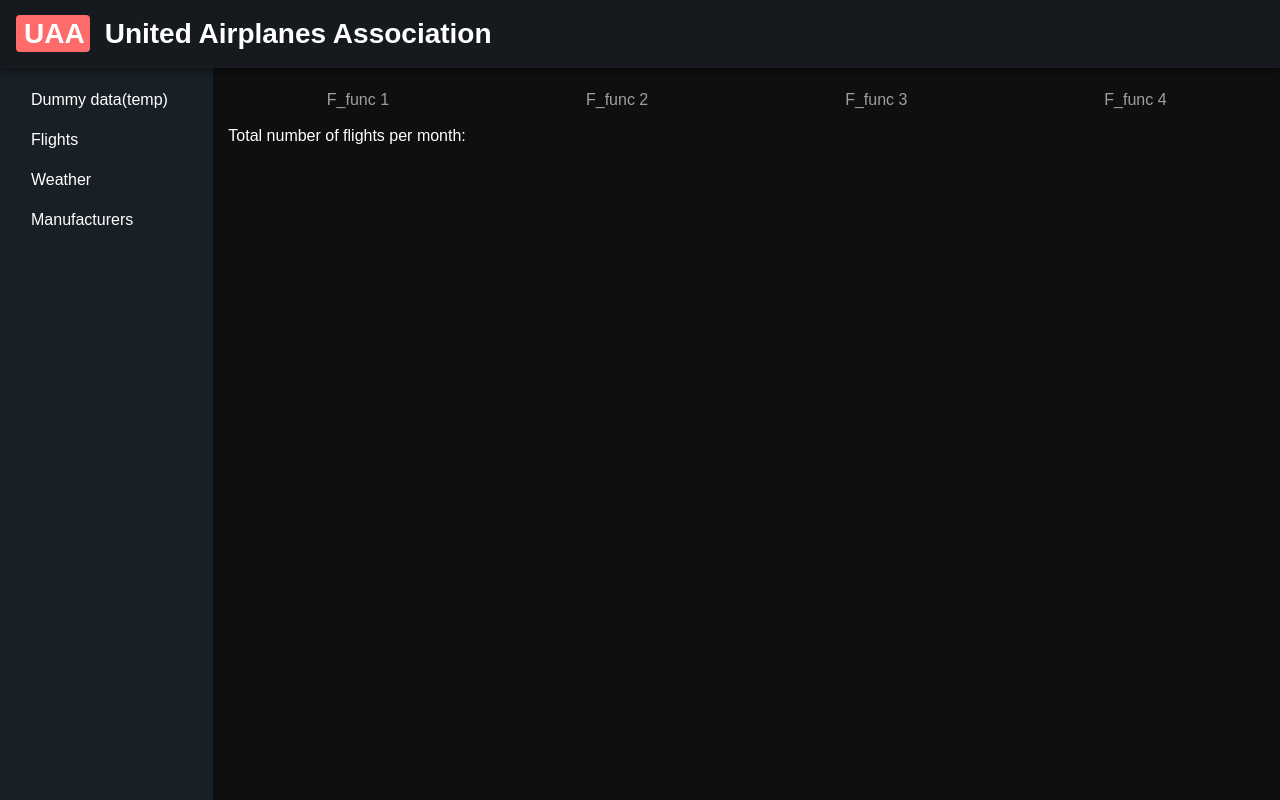
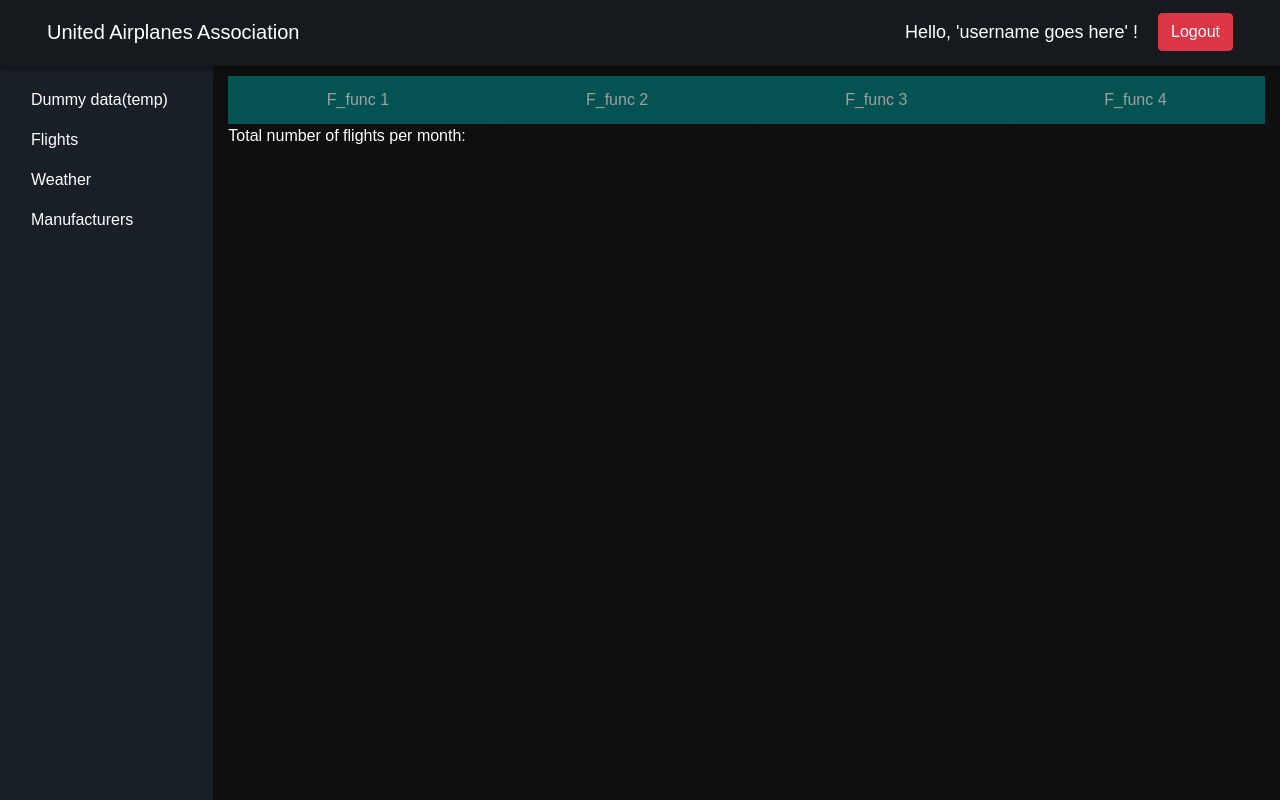
Before and after one commit to GrafZepp67/sep6-ng-app-repo, an Angular app in the folder sep6-app/: page /flights in a window 1280 px wide. Built offline with nearby package versions, Linux system fonts and the light colour scheme.

Commit message:
Modified navbar, added user name greeting field and logoff button

```diff
--- a/sep6-app/src/app/app.module.ts
+++ b/sep6-app/src/app/app.module.ts
@@ -16,7 +16,6 @@ import { DummyDataService } from './services/dummy-data.service';
 import { FlightsDataService } from './services/flights-data.service';
 import { WeatherDataService } from './services/weather-data.service';
 import { ManufacturerDataService } from './services/manufacturer-data.service';
-import { TabgroupComponent } from './tabgroup/tabgroup.component';
 import { MatTabsModule } from '@angular/material/tabs';
 import { BrowserAnimationsModule } from '@angular/platform-browser/animations';
 import { FlightsTabgroupComponent } from './tabgroups/flights-tabgroup/flights-tabgroup.component';
@@ -44,7 +43,6 @@ import { ManufacturersPage3Component } from './pages/manufacturers/manufacturers
     SectionFlightsComponent,
     SectionWeatherComponent,
     SectionManufacturersComponent,
-    TabgroupComponent,
     FlightsTabgroupComponent,
     FlightsPage1Component,
     FlightsPage2Component,
--- a/sep6-app/src/app/navbar/navbar.component.css
+++ b/sep6-app/src/app/navbar/navbar.component.css
@@ -14,3 +14,19 @@
     padding: 3px 8px 3px 15px;
     border-radius: 4px;
 }
+
+.user-area {
+    font-size: 18px;
+}
+
+.user-greeting {
+    margin-right: 20px;
+    vertical-align: middle;
+}
+
+.navbar {
+    vertical-align: middle;
+    width: 100%;
+    height: 50px !important;
+    bottom: 4px !important;
+}
--- a/sep6-app/src/app/navbar/navbar.component.html
+++ b/sep6-app/src/app/navbar/navbar.component.html
@@ -1,4 +1,11 @@
-<a class="navbar-brand" href="#">
-    <span class="logo logo-left">UAA</span>
-    <span class="logo logo-right">United Airplanes Association</span>
-</a>
+<nav class="navbar">
+    <div class="container-fluid">
+        <div class="navbar-header">
+            <a class="navbar-brand" href="#">United Airplanes Association</a>
+        </div>
+        <div class="user-area">
+            <span class="user-greeting">Hello, 'username goes here' !</span>
+            <button type="button btn-logout" class="btn btn-danger">Logout</button>
+        </div>
+    </div>
+</nav>
--- a/sep6-app/src/app/sidebar/sidebar.component.css
+++ b/sep6-app/src/app/sidebar/sidebar.component.css
@@ -5,3 +5,7 @@ a {
 a:hover {
     color: rgb(248, 120, 35);
 }
+
+a:focus {
+    color: rgb(35, 248, 46);
+}
--- a/sep6-app/src/app/tabgroup/tabgroup.component.html
+++ /dev/null
@@ -1,9 +0,0 @@
-<mat-tab-group mat-stretch-tabs disableRipple>
-    <mat-tab label="Tab 1">
-        <app-section-dummy></app-section-dummy>
-    </mat-tab>
-    <mat-tab label="Tab 2"> Content 2 </mat-tab>
-    <mat-tab label="Tab 3"> Content 3 </mat-tab>
-    <mat-tab label="Tab 4"> Content 4 </mat-tab>
-    <mat-tab label="Tab 5"> Content 5 </mat-tab>
-</mat-tab-group>
--- a/sep6-app/src/styles.css
+++ b/sep6-app/src/styles.css
@@ -20,3 +20,7 @@ body {
 .section-container {
     padding: 10px;
 }
+
+.mat-tab-label {
+    background-color: teal;
+}
```
Also changed, not shown: sep6-app/src/app/tabgroup/tabgroup.component.ts (deleted, +0 -10 lines), sep6-app/src/app/tabgroup/tabgroup.component.css (deleted), 1 other file (tests, documents, lock files or other folders).
